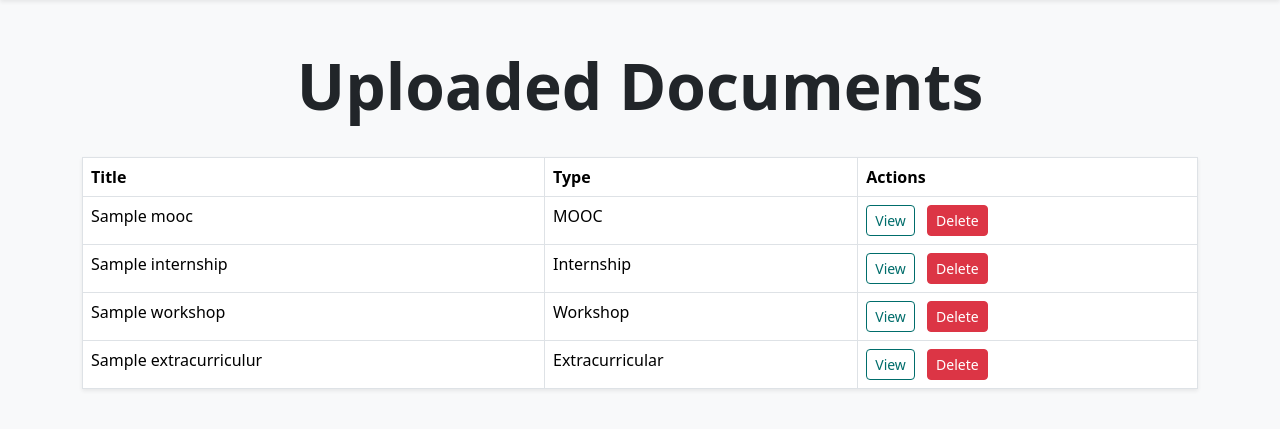
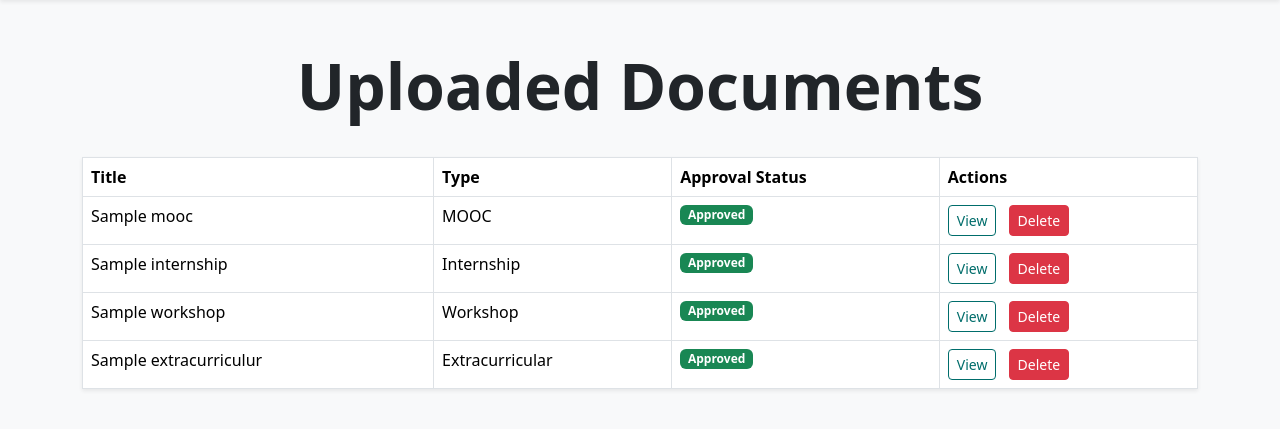
Before and after one commit to Nandagopalvs25/AdvisoryPortal, a Django app: page /uploads/ in a window 1280 px wide. Shown: the part 67-496 px from the top of the page. Run offline with Django 4.2, Linux system fonts and the light colour scheme; a user stored in the database is signed in; tables that the repository leaves empty hold one stand-in row (values such as "Sample post"); some libraries are stand-ins or nearby versions.

Commit message:
Ui fixes

```diff
--- a/website/templates/website/advisor_student_profile.html
+++ b/website/templates/website/advisor_student_profile.html
@@ -62,7 +62,7 @@
                     <p class="mb-0">{{ student.teacher_remarks }}</p>
                 </div>
                 <div class="col-md-6 mb-3">
-                    <p class="fw-bold text-muted mb-1">KTU Points</p>
+                    <p class="fw-bold text-muted mb-1">Activity Points</p>
                     <p class="mb-0">{{ student.ktu_points }}</p>
                 </div>
 
--- a/website/templates/website/student_uploaded_documents.html
+++ b/website/templates/website/student_uploaded_documents.html
@@ -12,13 +12,14 @@
     <div class="row">
       <div class="col-md-12">
 
-
         <table class="table table-bordered table-hover shadow-sm">
           <thead class="bg-primary text-white">
             <tr>
               <th>Title</th>
               <th>Type</th>
+              <th>Approval Status</th>
               <th>Actions</th>
+
             </tr>
           </thead>
           <tbody>
@@ -27,6 +28,13 @@
             <tr>
               <td>{{ mc.course_title }}</td>
               <td>MOOC</td>
+              <td>
+                {% if mc.is_approved %}
+                  <span class="badge bg-success">Approved</span>
+                {% else %}
+                  <span class="badge bg-warning">Pending</span>
+                {% endif %}
+              </td>
               <td>
                 <button class="btn btn-outline-primary btn-sm me-2" data-bs-toggle="modal" data-bs-target="#modalMOOC{{ mc.id }}">View</button>
                 <a href="delete/moc/{{ mc.id }}" class="btn btn-danger btn-sm">Delete</a>
@@ -45,6 +53,8 @@
                     <p><strong>Start Date:</strong> {{ mc.start_date }}</p>
                     <p><strong>End Date:</strong> {{ mc.end_date }}</p>
                     <p><strong>Course ID:</strong> {{ mc.id }}</p>
+                    <p><strong>Activity Points:</strong> {{ mc.ktu_points}}</p>
+
                     <a href="{{ mc.file_url }}" class="btn btn-outline-primary btn-sm">Download/View Course</a>
                   </div>
                 </div>
@@ -52,11 +62,17 @@
             </div>
             {% endfor %}
 
-
             {% for mc in intern %}
             <tr>
               <td>{{ mc.name }}</td>
               <td>Internship</td>
+              <td>
+                {% if mc.is_approved %}
+                  <span class="badge bg-success">Approved</span>
+                {% else %}
+                  <span class="badge bg-warning">Pending</span>
+                {% endif %}
+              </td>
               <td>
                 <button class="btn btn-outline-primary btn-sm me-2" data-bs-toggle="modal" data-bs-target="#modalIntern{{ mc.id }}">View</button>
                 <a href="delete/interns/{{ mc.id }}" class="btn btn-danger btn-sm">Delete</a>
@@ -75,6 +91,8 @@
                     <p><strong>Number of Days:</strong> {{ mc.no_of_days }}</p>
                     <p><strong>Start Date:</strong> {{ mc.start_date }}</p>
                     <p><strong>End Date:</strong> {{ mc.end_date }}</p>
+                    <p><strong>Activity Points:</strong> {{ mc.ktu_points}}</p>
+
                     <a href="{{ mc.file_url }}" class="btn btn-outline-primary btn-sm">Download/View Internship</a>
                   </div>
                 </div>
@@ -82,11 +100,17 @@
             </div>
             {% endfor %}
 
-
             {% for mc in workshops %}
             <tr>
               <td>{{ mc.name }}</td>
               <td>Workshop</td>
+              <td>
+                {% if mc.is_approved %}
+                  <span class="badge bg-success">Approved</span>
+                {% else %}
+                  <span class="badge bg-warning">Pending</span>
+                {% endif %}
+              </td>
               <td>
                 <button class="btn btn-outline-primary btn-sm me-2" data-bs-toggle="modal" data-bs-target="#modalWorkshop{{ mc.id }}">View</button>
                 <a href="delete/workshops/{{ mc.id }}" class="btn btn-danger btn-sm">Delete</a>
@@ -104,6 +128,8 @@
                     <p><strong>Number of Days:</strong> {{ mc.no_of_days }}</p>
                     <p><strong>Organizer:</strong> {{ mc.organiser }}</p>
                     <p><strong>Date:</strong> {{ mc.date }}</p>
+                    <p><strong>Activity Points:</strong> {{ mc.ktu_points}}</p>
+
                     <a href="{{ mc.file_url }}" class="btn btn-outline-primary btn-sm">Download/View Workshop</a>
                   </div>
                 </div>
@@ -111,16 +137,21 @@
             </div>
             {% endfor %}
 
-
             {% for mc in extras %}
             <tr>
               <td>{{ mc.event_title }}</td>
               <td>Extracurricular</td>
               <td>
+                {% if mc.is_approved %}
+                  <span class="badge bg-success">Approved</span>
+                {% else %}
+                  <span class="badge bg-warning">Pending</span>
+                {% endif %}
+              </td>
+              <td>
                 <button class="btn btn-outline-primary btn-sm me-2" data-bs-toggle="modal" data-bs-target="#modalExtrac{{ mc.id }}">View</button>
                 <a href="delete/extrac/{{ mc.id }}" class="btn btn-danger btn-sm">Delete</a>
               </td>
-            </tr>
 
             <div class="modal fade" id="modalExtrac{{ mc.id }}" tabindex="-1" aria-labelledby="modalLabelExtrac{{ mc.id }}" aria-hidden="true">
               <div class="modal-dialog">
@@ -135,6 +166,8 @@
                     <p><strong>Event Date:</strong> {{ mc.event_date }}</p>
                     <p><strong>Event Level:</strong> {{ mc.event_level }}</p>
                     <p><strong>Position:</strong> {{ mc.event_position }}</p>
+                    <p><strong>Activity Points:</strong> {{ mc.ktu_points}}</p>
+
                     <a href="{{ mc.file_url }}" class="btn btn-outline-primary btn-sm">Download/View Event</a>
                   </div>
                 </div>
```
Also changed, not shown: website/templates/website/advisor_approvals.html (+4 -4 lines).
